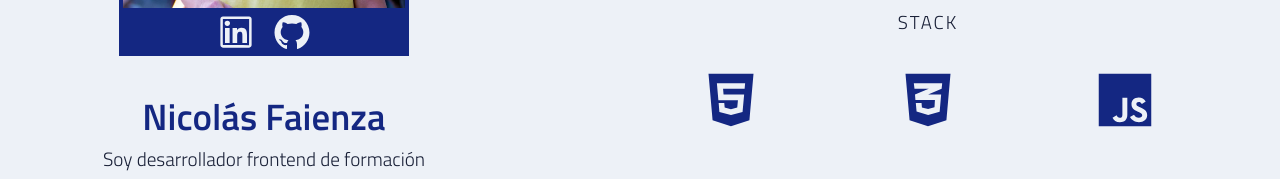
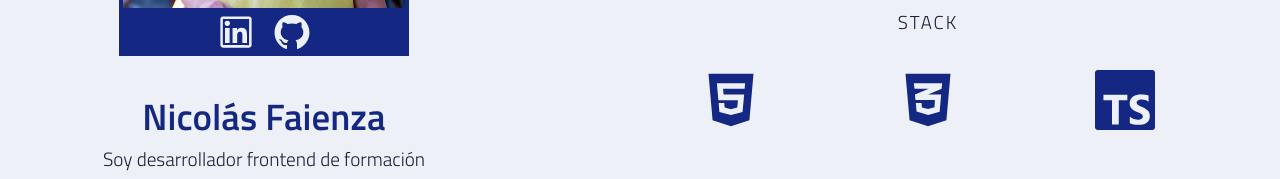
Before and after one commit to Nicofaienza/portfolio, a React (Create React App) app: page / in a window 1280 px wide. Shown: the part 555-734 px from the top of the page. Built offline with nearby package versions, Linux system fonts and the light colour scheme.

Commit message:
Update aboutme.js

```diff
--- a/src/components/about me/Aboutme.js
+++ b/src/components/about me/Aboutme.js
@@ -29,8 +29,9 @@ import {
   FaGithub,
   FaHtml5,
   FaCss3Alt,
-  FaJs,
 } from "react-icons/fa";
+
+import { SiTypescript } from "react-icons/si";
 
 const Aboutme = () => {
   return (
@@ -49,8 +50,7 @@ const Aboutme = () => {
             <AboutMeSecondInfoContainer>
               <a
                 target="__blank"
-                href="https://www.linkedin.com/in/nicolas-faienza/"
-              >
+                href="https://www.linkedin.com/in/nicolas-faienza/">
                 <AiOutlineLinkedin />
                 <tool-tip>Linkedin</tool-tip>
               </a>
@@ -95,9 +95,9 @@ const Aboutme = () => {
                 <tool-tip>CSS3</tool-tip>
               </SkillsIconsLi>
 
-              <SkillsIconsLi>
-                <FaJs />
-                <tool-tip>JavaScript</tool-tip>
+              <SkillsIconsLi id="ts-icon">
+                <SiTypescript />
+                <tool-tip>TypeScript</tool-tip>
               </SkillsIconsLi>
 
               <SkillsIconsLi>
```
